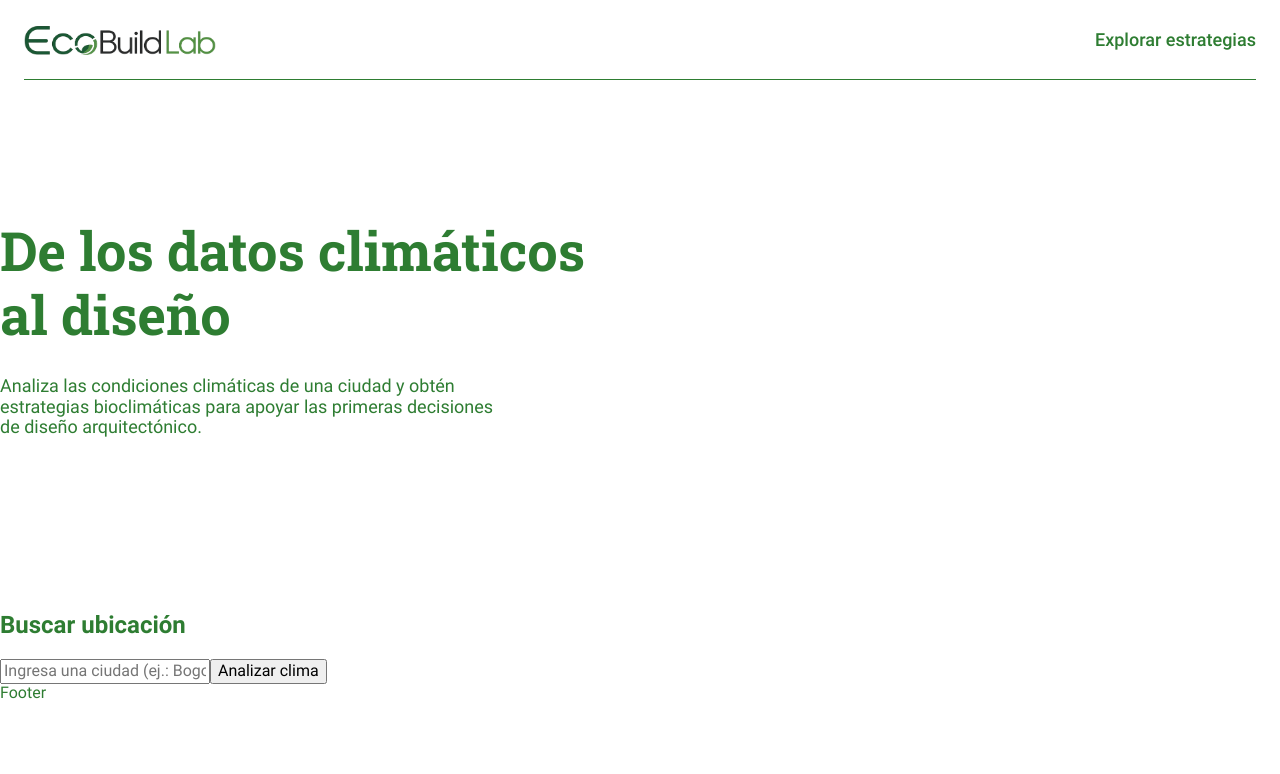
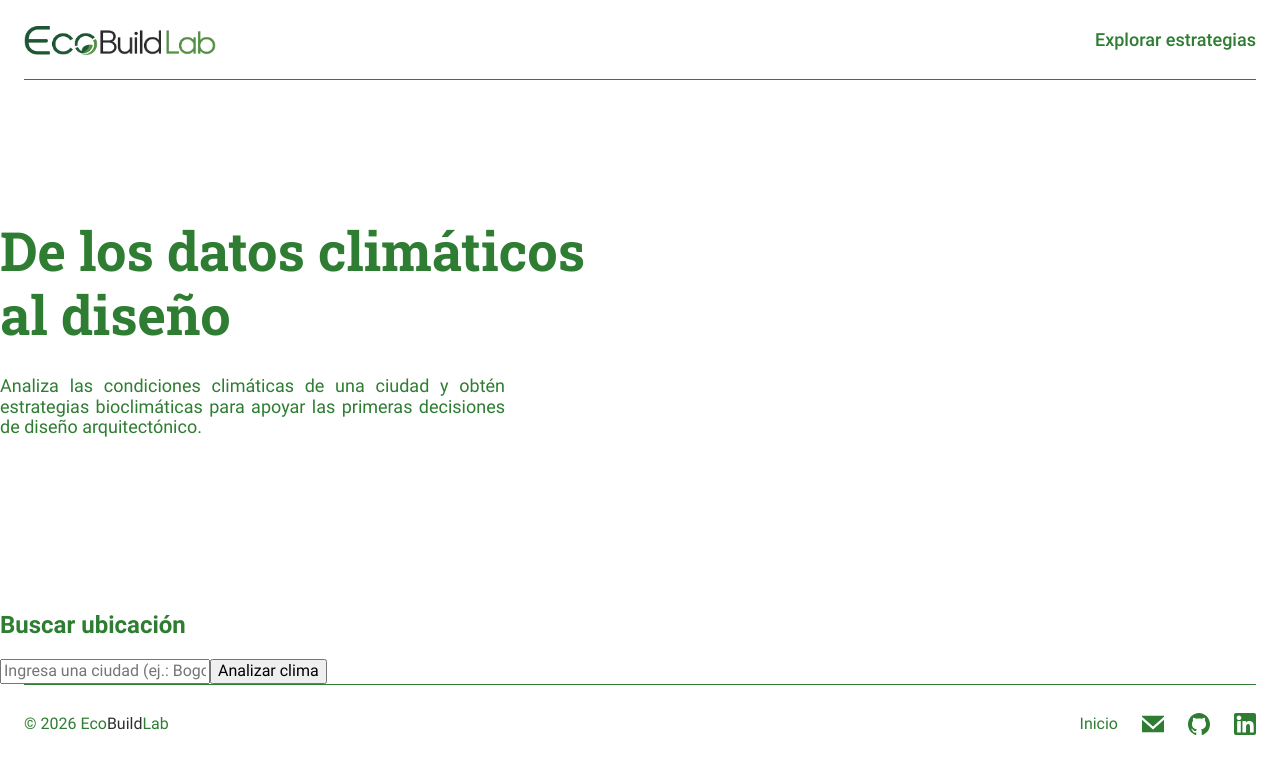
Before and after one commit to Ximerm/ecobuildlab-frontend, a React (Vite) app: page /results in a window 1280 px wide. Shown: the top 774 px of the page. Built offline with nearby package versions, Linux system fonts and the light colour scheme.

Commit message:
Implement Main/footer HTML, CSS

```diff
--- a/src/components/About/About.css
+++ b/src/components/About/About.css
@@ -41,6 +41,7 @@
   margin: 0 0 22px;
   font-size: 18px;
   line-height: 24px;
+  text-align: justify;
 }
 
 .about__paragraph:last-child {
--- a/src/components/Footer/Footer.css
+++ b/src/components/Footer/Footer.css
@@ -0,0 +1,57 @@
+.footer {
+  width: 100%;
+}
+
+.footer__container {
+  max-width: 1232px;
+  min-height: 80px;
+  margin: 0 auto;
+  display: flex;
+  justify-content: space-between;
+  align-items: center;
+  border-top: 1px solid #2e7d32;
+}
+
+.footer__copyright {
+  margin: 0;
+  font-size: 16px;
+  font-weight: 400;
+}
+
+.footer__year,
+.footer__brand {
+  color: #2e7d32;
+}
+
+.footer__brand-dark {
+  color: #2d2e2e;
+}
+
+.footer__menu {
+  display: flex;
+  align-items: center;
+  gap: 24px;
+}
+
+.footer__home {
+  text-decoration: none;
+  font-size: 16px;
+}
+
+.footer__home:hover,
+.footer__link:hover {
+  opacity: 0.7;
+}
+
+.footer__link {
+  display: flex;
+  align-items: center;
+  justify-content: center;
+  text-decoration: none;
+}
+
+.footer__icon {
+  width: 22px;
+  height: 22px;
+  display: block;
+}
--- a/src/components/Footer/Footer.jsx
+++ b/src/components/Footer/Footer.jsx
@@ -1,7 +1,58 @@
 import "./Footer.css";
 
+import { Link } from "react-router-dom";
+
+import githubIcon from "../../images/github.svg";
+import linkedinIcon from "../../images/linkedin.svg";
+import emailIcon from "../../images/email.svg";
+
 function Footer() {
-  return <footer>Footer</footer>;
+  return (
+    <footer className="footer">
+      <div className="footer__container">
+        <p className="footer__copyright">
+          <span className="footer__year">&copy; 2026</span>{" "}
+          <span className="footer__brand">Eco</span>
+          <span className="footer__brand-dark">Build</span>
+          <span className="footer__brand">Lab</span>
+        </p>
+
+        <div className="footer__menu">
+          <Link className="footer__home" to="/">
+            Inicio
+          </Link>
+
+          <a
+            className="footer__link"
+            href="mailto:arq.xrm@gmail.com"
+            aria-label="Correo"
+          >
+            <img src={emailIcon} alt="Correo" className="footer__icon" />
+          </a>
+
+          <a
+            className="footer__link"
+            href="https://github.com/Ximerm"
+            target="_blank"
+            rel="noopener noreferrer"
+            aria-label="GitHub"
+          >
+            <img src={githubIcon} alt="GitHub" className="footer__icon" />
+          </a>
+
+          <a
+            className="footer__link"
+            href="https://www.linkedin.com/in/arqximenarm"
+            target="_blank"
+            rel="noopener noreferrer"
+            aria-label="LinkedIn"
+          >
+            <img src={linkedinIcon} alt="LinkedIn" className="footer__icon" />
+          </a>
+        </div>
+      </div>
+    </footer>
+  );
 }
 
 export default Footer;
--- a/src/components/Main/Main.css
+++ b/src/components/Main/Main.css
@@ -32,6 +32,7 @@
   margin: 0;
   padding-bottom: 80px;
   width: 505px;
+  text-align: justify;
 }
 
 .hero__button {
```
Also changed, not shown: src/images/email.svg (renamed from src/images/mail.svg).
